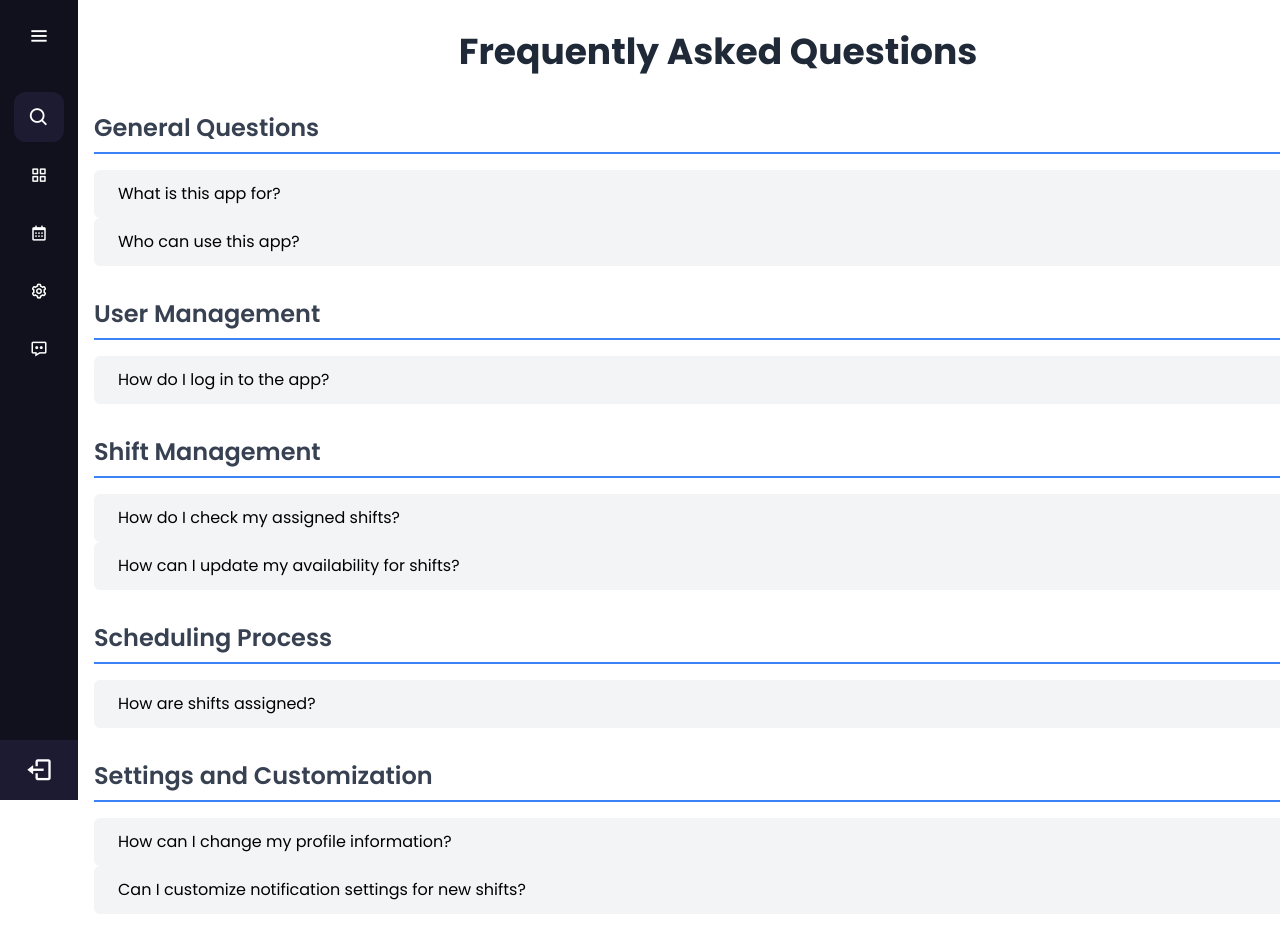
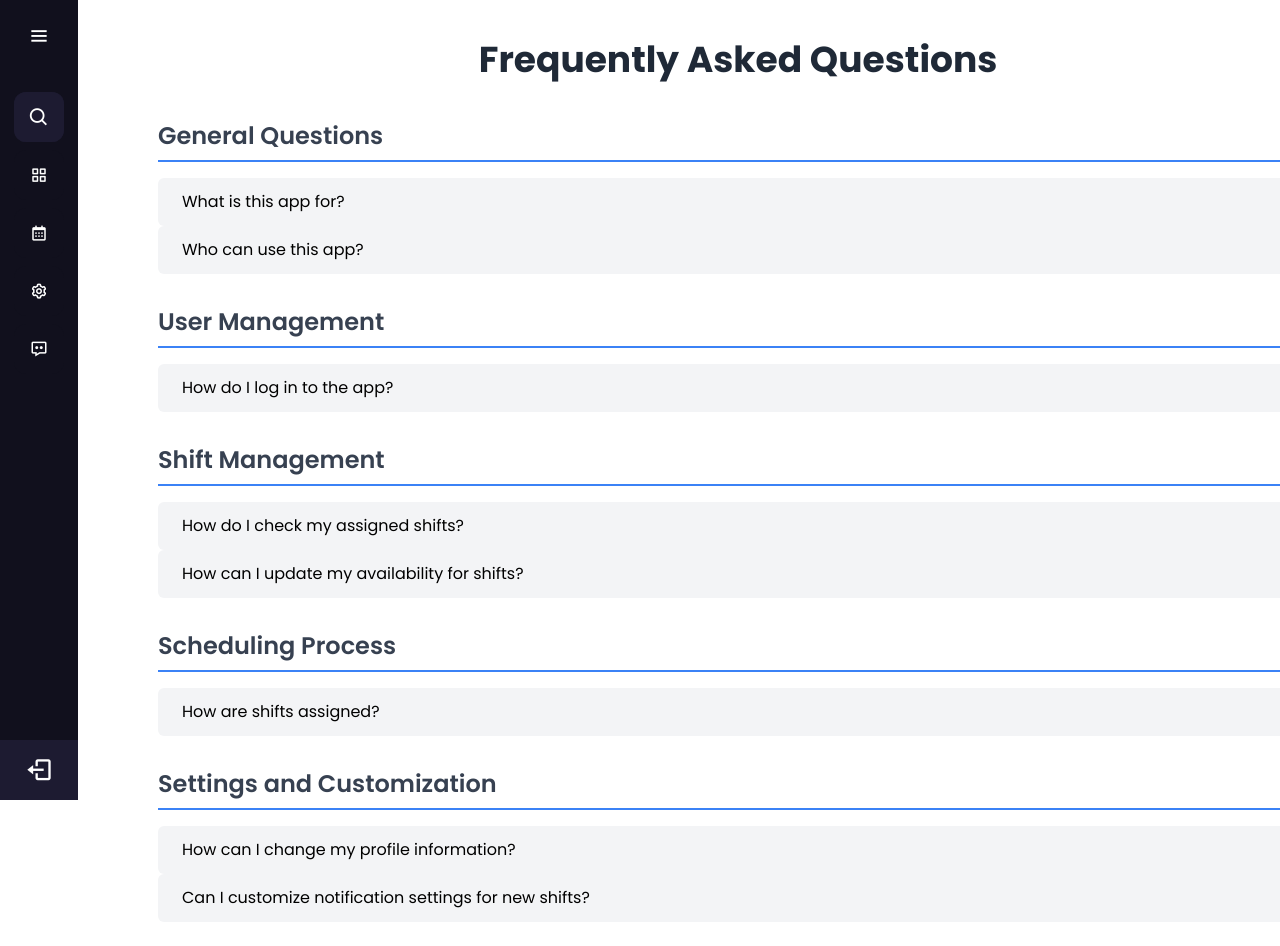
Before and after one commit to mobinmohammadi10/dashboard, a Vue app: page /faq in a window 1280 px wide. Shown: the top 946 px of the page. Built offline with nearby package versions, Linux system fonts and the light colour scheme.

Commit message:
It mask the "Password" and "Confirm Password" entries

```diff
--- a/src/views/FaqView.vue
+++ b/src/views/FaqView.vue
@@ -1,5 +1,5 @@
 <template>
-  <div class="faq-page container mx-auto px-4 py-8 bg-white dark:bg-gray-800 transition-all duration-300">
+  <div class="faq-page container mx-auto px-10 pl-20 py-10 bg-white dark:bg-gray-800 transition-all duration-300">
     <h1 class="text-4xl font-bold text-center text-gray-800 dark:text-white mb-10">Frequently Asked Questions</h1>
 
     <div class="faq-section space-y-8">
--- a/src/views/SignUpPage.vue
+++ b/src/views/SignUpPage.vue
@@ -17,7 +17,7 @@
                 <div class="py-8 text-base leading-6 space-y-4 text-gray-700 dark:text-gray-300 sm:text-lg sm:leading-7">
                   <div v-for="(label, key) in fields" :key="key" class="relative">
                     <input
-                      :type="key.includes('password') ? 'password' : 'text'"
+                      :type="key === 'password' || key === 'confirmPassword' ? 'password' : 'text'"
                       v-model="form[key]"
                       :name="key"
                       :placeholder="label"
```
